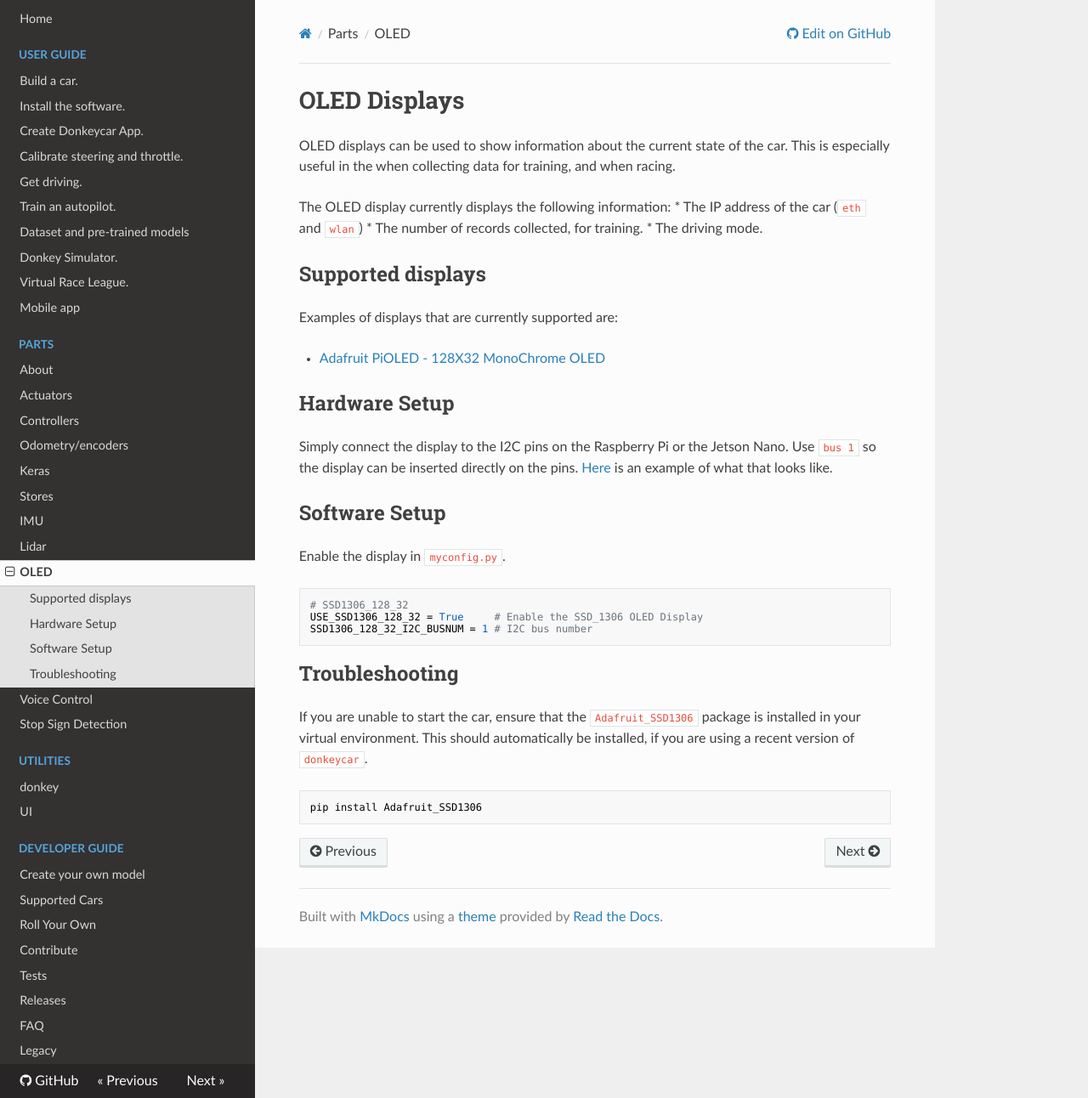
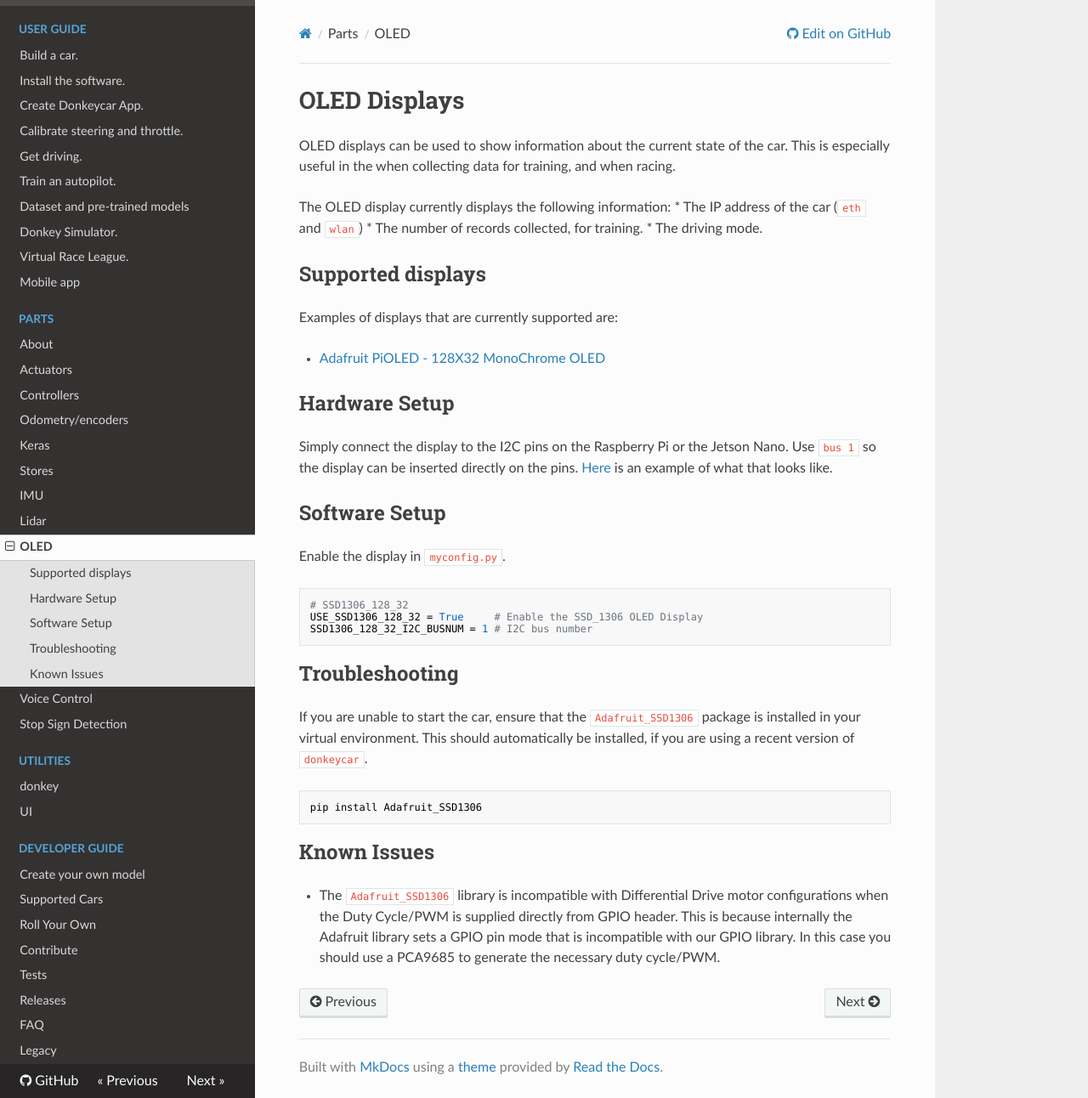
Before and after one commit to autorope/donkeydocs, an MkDocs documentation site: the page built from docs/parts/oled.md, in a window 1280 px wide and 1292 px high. Shown: the whole window at 85% size. Built offline with MkDocs 1.6.1, drawn with Linux system fonts in a browser that asks for light colours; nearby versions of some CDN libraries; old or Windows-style settings are respelled for this version of MkDocs.

Commit message:
Add known issue with OLED driver and diff. drive configurations.

````diff
--- a/docs/parts/oled.md
+++ b/docs/parts/oled.md
@@ -34,3 +34,5 @@ If you are unable to start the car, ensure that the `Adafruit_SSD1306` package i
 ```bash
 pip install Adafruit_SSD1306
 ```
+## Known Issues
+- The `Adafruit_SSD1306` library is incompatible with Differential Drive motor configurations when the Duty Cycle/PWM is supplied directly from GPIO header.  This is because internally the Adafruit library sets a GPIO pin mode that is incompatible with our GPIO library.  In this case you should use a PCA9685 to generate the necessary duty cycle/PWM.
````
